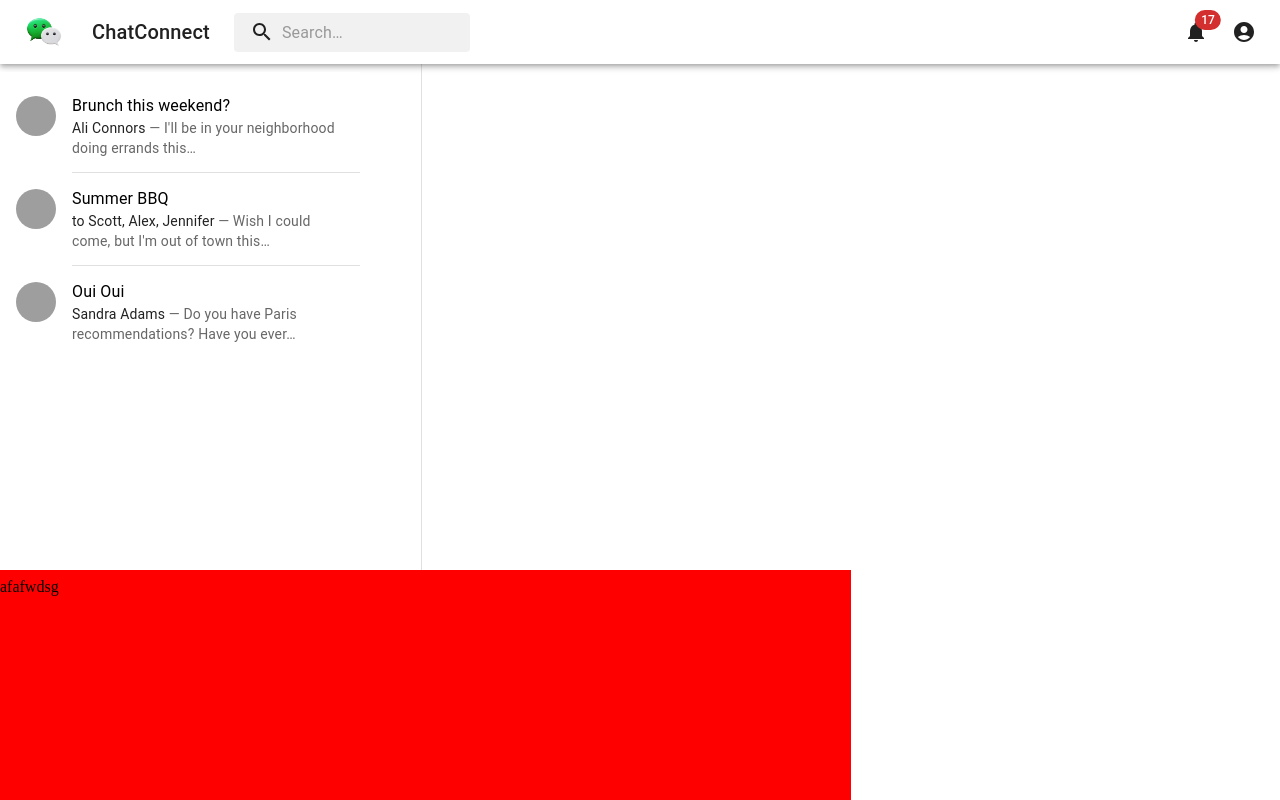
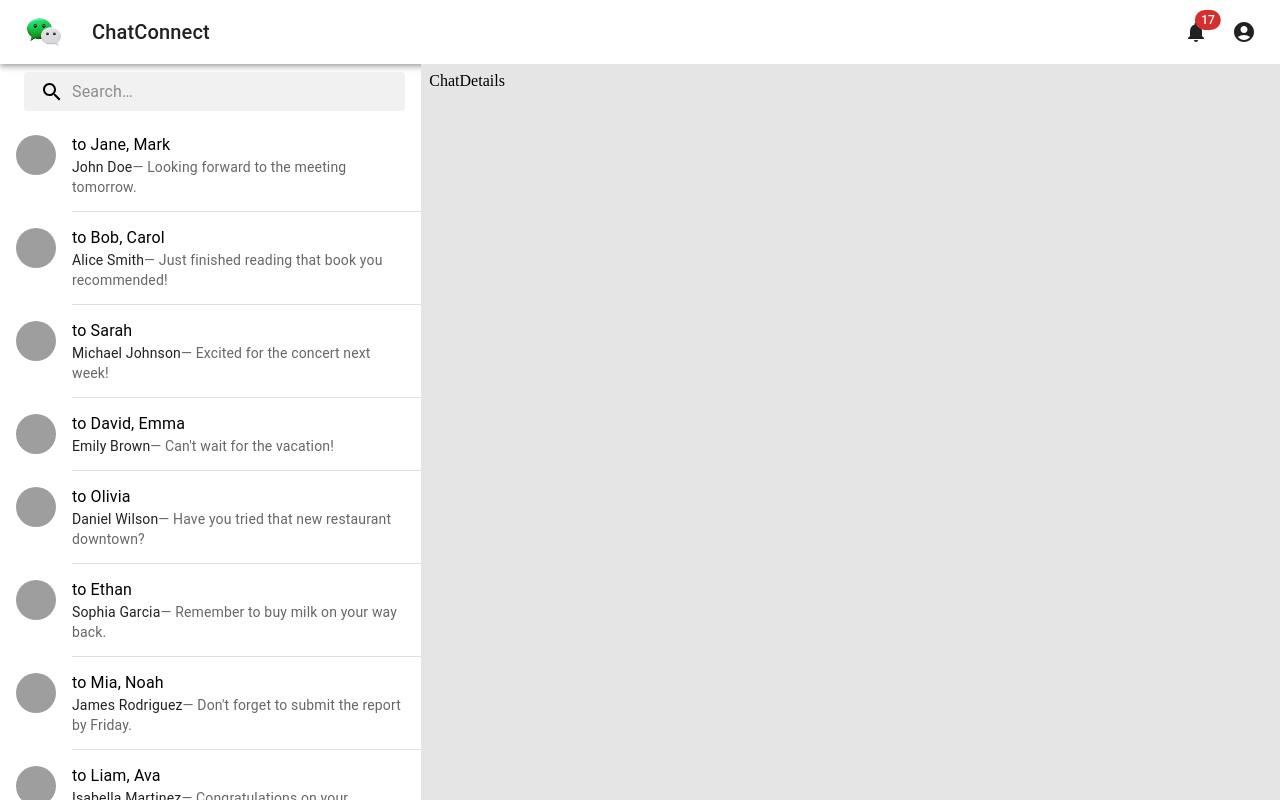
Before and after one commit to sagar1343/ChatConnect, a React (Create React App) app in the folder frontend/: page / in a window 1280 px wide. Built offline with nearby package versions, Linux system fonts and the light colour scheme; grey boxes are pictures that could not be loaded; the HTML template or start-up script is replaced by a standard one.

Commit message:
added side chat lists

```diff
--- a/frontend/src/App.js
+++ b/frontend/src/App.js
@@ -1,42 +1,12 @@
 import React from 'react';
 import Navbar from './components/Navbar.jsx';
-import ChatList from './components/ChatList.jsx';
-import { createTheme, ThemeProvider } from '@mui/material/styles';
-import { Box, Divider, Grid } from '@mui/material';
-import { red } from '@mui/material/colors';
-
-const theme = createTheme({});
+import GridContainer from './components/GridContainer.jsx';
 const App = () => {
   return (
-    <ThemeProvider theme={theme}>
-      <div>
-        <Navbar />
-        <Grid
-          marginTop={0}
-          container
-          spacing={1}
-          height='calc(100vh - 64px)'
-        >
-          <Grid
-            item
-            lg={4}
-          >
-            <ChatList />
-          </Grid>
-          <Divider
-            orientation='vertical'
-            flexItem
-          />
-          <Grid
-            item
-            lg={8}
-            bgcolor={'red'}
-          >
-            <Box>afafwdsg</Box>
-          </Grid>
-        </Grid>
-      </div>
-    </ThemeProvider>
+    <>
+      <Navbar />
+      <GridContainer />
+    </>
   );
 };
 
--- /dev/null
+++ b/frontend/src/components/ChatDetails.jsx
@@ -0,0 +1,7 @@
+import React from 'react';
+
+const ChatDetails = () => {
+  return <div>ChatDetails</div>;
+};
+
+export default ChatDetails;
--- a/frontend/src/components/ChatList.jsx
+++ b/frontend/src/components/ChatList.jsx
@@ -1,95 +1,108 @@
-import * as React from 'react';
-import List from '@mui/material/List';
+import { Fragment, useState } from 'react';
+import { List, Divider } from '@mui/material';
 import ListItem from '@mui/material/ListItem';
-import Divider from '@mui/material/Divider';
-import ListItemText from '@mui/material/ListItemText';
-import ListItemAvatar from '@mui/material/ListItemAvatar';
-import Avatar from '@mui/material/Avatar';
-import Typography from '@mui/material/Typography';
+import ChatListItem from './ChatListItem';
 
-export default function AlignItemsList() {
+const ChatList = () => {
+  const [active, setActive] = useState(-1);
+
+  const chatsList = [
+    {
+      id: 1,
+      name: 'John Doe',
+      image: '/static/images/avatar/1.jpg',
+      primary: 'to Jane, Mark',
+      secondary: '— Looking forward to the meeting tomorrow.',
+    },
+    {
+      id: 2,
+      name: 'Alice Smith',
+      image: '/static/images/avatar/2.jpg',
+      primary: 'to Bob, Carol',
+      secondary: '— Just finished reading that book you recommended!',
+    },
+    {
+      id: 3,
+      name: 'Michael Johnson',
+      image: '/static/images/avatar/3.jpg',
+      primary: 'to Sarah',
+      secondary: '— Excited for the concert next week!',
+    },
+    {
+      id: 4,
+      name: 'Emily Brown',
+      image: '/static/images/avatar/4.jpg',
+      primary: 'to David, Emma',
+      secondary: "— Can't wait for the vacation!",
+    },
+    {
+      id: 5,
+      name: 'Daniel Wilson',
+      image: '/static/images/avatar/5.jpg',
+      primary: 'to Olivia',
+      secondary: '— Have you tried that new restaurant downtown?',
+    },
+    {
+      id: 6,
+      name: 'Sophia Garcia',
+      image: '/static/images/avatar/6.jpg',
+      primary: 'to Ethan',
+      secondary: '— Remember to buy milk on your way back.',
+    },
+    {
+      id: 7,
+      name: 'James Rodriguez',
+      image: '/static/images/avatar/7.jpg',
+      primary: 'to Mia, Noah',
+      secondary: "— Don't forget to submit the report by Friday.",
+    },
+    {
+      id: 8,
+      name: 'Isabella Martinez',
+      image: '/static/images/avatar/8.jpg',
+      primary: 'to Liam, Ava',
+      secondary: '— Congratulations on your promotion!',
+    },
+    {
+      id: 9,
+      name: 'Alexander Thompson',
+      image: '/static/images/avatar/9.jpg',
+      primary: 'to Harper',
+      secondary: '— How was your weekend getaway?',
+    },
+    {
+      id: 10,
+      name: 'Mia Lee',
+      image: '/static/images/avatar/10.jpg',
+      primary: 'to James',
+      secondary: "— Let's catch up over coffee sometime.",
+    },
+  ];
+
   return (
-    <List sx={{ width: '100%', maxWidth: 360, bgcolor: 'background.paper' }}>
-      <ListItem alignItems='flex-start'>
-        <ListItemAvatar>
-          <Avatar
-            alt='Remy Sharp'
-            src='/static/images/avatar/1.jpg'
+    <List
+      overflowY={'scroll'}
+      sx={{ width: '100%', bgcolor: 'background.paper' }}
+    >
+      {chatsList.map((item) => (
+        <Fragment key={item.id}>
+          <ListItem
+            sx={{ cursor: 'pointer' }}
+            className={active === item.id ? 'active' : ''}
+            alignItems='flex-start'
+            onClick={() => {
+              setActive(item.id);
+            }}
+          >
+            <ChatListItem item={item} />
+          </ListItem>
+          <Divider
+            variant='inset'
+            component='li'
           />
-        </ListItemAvatar>
-        <ListItemText
-          primary='Brunch this weekend?'
-          secondary={
-            <React.Fragment>
-              <Typography
-                sx={{ display: 'inline' }}
-                component='span'
-                variant='body2'
-                color='text.primary'
-              >
-                Ali Connors
-              </Typography>
-              {" — I'll be in your neighborhood doing errands this…"}
-            </React.Fragment>
-          }
-        />
-      </ListItem>
-      <Divider
-        variant='inset'
-        component='li'
-      />
-      <ListItem alignItems='flex-start'>
-        <ListItemAvatar>
-          <Avatar
-            alt='Travis Howard'
-            src='/static/images/avatar/2.jpg'
-          />
-        </ListItemAvatar>
-        <ListItemText
-          primary='Summer BBQ'
-          secondary={
-            <React.Fragment>
-              <Typography
-                sx={{ display: 'inline' }}
-                component='span'
-                variant='body2'
-                color='text.primary'
-              >
-                to Scott, Alex, Jennifer
-              </Typography>
-              {" — Wish I could come, but I'm out of town this…"}
-            </React.Fragment>
-          }
-        />
-      </ListItem>
-      <Divider
-        variant='inset'
-        component='li'
-      />
-      <ListItem alignItems='flex-start'>
-        <ListItemAvatar>
-          <Avatar
-            alt='Cindy Baker'
-            src='/static/images/avatar/3.jpg'
-          />
-        </ListItemAvatar>
-        <ListItemText
-          primary='Oui Oui'
-          secondary={
-            <React.Fragment>
-              <Typography
-                sx={{ display: 'inline' }}
-                component='span'
-                variant='body2'
-                color='text.primary'
-              >
-                Sandra Adams
-              </Typography>
-              {' — Do you have Paris recommendations? Have you ever…'}
-            </React.Fragment>
-          }
-        />
-      </ListItem>
+        </Fragment>
+      ))}
     </List>
   );
-}
+};
+export default ChatList;
--- /dev/null
+++ b/frontend/src/components/ChatListItem.jsx
@@ -0,0 +1,37 @@
+import {
+  Typography,
+  ListItemAvatar,
+  ListItemText,
+  Avatar,
+} from '@mui/material';
+
+const ChatListItem = ({ item }) => {
+  return (
+    <>
+      <ListItemAvatar>
+        <Avatar
+          alt={item.name}
+          src={item.image}
+        />
+      </ListItemAvatar>
+      <ListItemText
+        primary={item.primary}
+        secondary={
+          <>
+            <Typography
+              sx={{ display: 'inline' }}
+              component='span'
+              variant='body2'
+              color='text.primary'
+            >
+              {item.name}
+            </Typography>
+            {item.secondary}
+          </>
+        }
+      />
+    </>
+  );
+};
+
+export default ChatListItem;
--- /dev/null
+++ b/frontend/src/components/GridContainer.jsx
@@ -0,0 +1,42 @@
+import ChatList from './ChatList';
+import { Box, Grid, useTheme, useMediaQuery } from '@mui/material';
+import SearchBar from './SearchBar';
+import ChatDetails from './ChatDetails';
+
+const GridContainer = () => {
+  const theme = useTheme();
+  const media = useMediaQuery(theme.breakpoints.up('md'));
+  return (
+    <Grid
+      marginTop={0}
+      container
+      spacing={1}
+      height='calc(100vh - 64px)'
+    >
+      <Grid
+        item
+        height='100%'
+        sx={{ overflowY: 'scroll' }}
+        xs={12}
+        md={5}
+        lg={4}
+      >
+        <SearchBar />
+        <ChatList />
+      </Grid>
+      {media && (
+        <Grid
+          item
+          xs={12}
+          md={7}
+          lg={8}
+          bgcolor='#e5e5e5'
+        >
+          <ChatDetails />
+        </Grid>
+      )}
+    </Grid>
+  );
+};
+
+export default GridContainer;
--- a/frontend/src/components/Navbar.jsx
+++ b/frontend/src/components/Navbar.jsx
@@ -1,19 +1,15 @@
 import * as React from 'react';
-import { styled, alpha } from '@mui/material/styles';
 import AppBar from '@mui/material/AppBar';
 import Box from '@mui/material/Box';
 import Toolbar from '@mui/material/Toolbar';
 import IconButton from '@mui/material/IconButton';
 import Typography from '@mui/material/Typography';
-import InputBase from '@mui/material/InputBase';
 import Badge from '@mui/material/Badge';
 import MenuItem from '@mui/material/MenuItem';
 import Menu from '@mui/material/Menu';
-import SearchIcon from '@mui/icons-material/Search';
 import AccountCircle from '@mui/icons-material/AccountCircle';
 import NotificationsIcon from '@mui/icons-material/Notifications';
 import MoreIcon from '@mui/icons-material/MoreVert';
-import { grey } from '@mui/material/colors';
 import { createTheme, ThemeProvider } from '@mui/material/styles';
 import Logo from './Logo';
 
@@ -24,44 +20,6 @@ const theme = createTheme({
     },
   },
 });
-const Search = styled('div')(({ theme }) => ({
-  position: 'relative',
-  borderRadius: theme.shape.borderRadius,
-  backgroundColor: alpha(grey[200], 0.8),
-  '&:hover': {
-    backgroundColor: alpha(grey[200], 1),
-  },
-  marginRight: theme.spacing(2),
-  marginLeft: 0,
-  width: '100%',
-  [theme.breakpoints.up('sm')]: {
-    marginLeft: theme.spacing(3),
-    width: 'auto',
-  },
-}));
-
-const SearchIconWrapper = styled('div')(({ theme }) => ({
-  padding: theme.spacing(0, 2),
-  height: '100%',
-  position: 'absolute',
-  pointerEvents: 'none',
-  display: 'flex',
-  alignItems: 'center',
-  justifyContent: 'center',
-}));
-
-const StyledInputBase = styled(InputBase)(({ theme }) => ({
-  color: 'inherit',
-  '& .MuiInputBase-input': {
-    padding: theme.spacing(1, 1, 1, 0),
-    paddingLeft: `calc(1em + ${theme.spacing(4)})`,
-    transition: theme.transitions.create('width'),
-    width: '100%',
-    [theme.breakpoints.up('md')]: {
-      width: '20ch',
-    },
-  },
-}));
 
 export default function PrimarySearchAppBar() {
   const [anchorEl, setAnchorEl] = React.useState(null);
@@ -181,15 +139,6 @@ export default function PrimarySearchAppBar() {
             >
               ChatConnect
             </Typography>
-            <Search>
-              <SearchIconWrapper>
-                <SearchIcon />
-              </SearchIconWrapper>
-              <StyledInputBase
-                placeholder='Search…'
-                inputProps={{ 'aria-label': 'search' }}
-              />
-            </Search>
             <Box sx={{ flexGrow: 1 }} />
             <Box sx={{ display: { xs: 'none', md: 'flex' } }}>
               <IconButton
--- /dev/null
+++ b/frontend/src/components/SearchBar.jsx
@@ -0,0 +1,55 @@
+import { styled, alpha, InputBase } from '@mui/material';
+import { grey } from '@mui/material/colors';
+import SearchIcon from '@mui/icons-material/Search';
+
+const SearchBar = () => {
+  const Search = styled('div')(({ theme }) => ({
+    position: 'relative',
+    borderRadius: theme.shape.borderRadius,
+    backgroundColor: alpha(grey[200], 0.8),
+    '&:hover': {
+      backgroundColor: alpha(grey[200], 1),
+    },
+    marginRight: theme.spacing(2),
+    marginLeft: theme.spacing(2),
+    [theme.breakpoints.up('sm')]: {
+      marginLeft: theme.spacing(3),
+      width: 'auto',
+    },
+  }));
+  const SearchIconWrapper = styled('div')(({ theme }) => ({
+    padding: theme.spacing(0, 2),
+    height: '100%',
+    position: 'absolute',
+    pointerEvents: 'none',
+    display: 'flex',
+    alignItems: 'center',
+    justifyContent: 'center',
+  }));
+  const StyledInputBase = styled(InputBase)(({ theme }) => ({
+    color: 'inherit',
+    '& .MuiInputBase-input': {
+      padding: theme.spacing(1, 1, 1, 0),
+      paddingLeft: `calc(1em + ${theme.spacing(4)})`,
+      transition: theme.transitions.create('width'),
+      width: '100%',
+      [theme.breakpoints.up('md')]: {
+        width: '20ch',
+      },
+    },
+  }));
+
+  return (
+    <Search>
+      <SearchIconWrapper>
+        <SearchIcon />
+      </SearchIconWrapper>
+      <StyledInputBase
+        placeholder='Search…'
+        inputProps={{ 'aria-label': 'search' }}
+      />
+    </Search>
+  );
+};
+
+export default SearchBar;
--- a/frontend/src/index.css
+++ b/frontend/src/index.css
@@ -1,3 +1,13 @@
 * {
   margin: 0;
 }
+::-webkit-scrollbar {
+  width: 4px;
+}
+::-webkit-scrollbar-thumb {
+  background: #2ba84a;
+  border-radius: 5px;
+}
+.active {
+  background-color: #2ba84ab5;
+}
```
